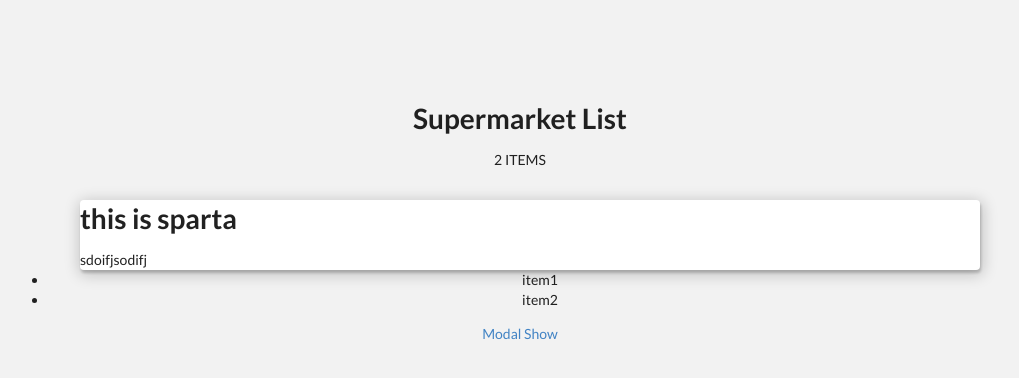
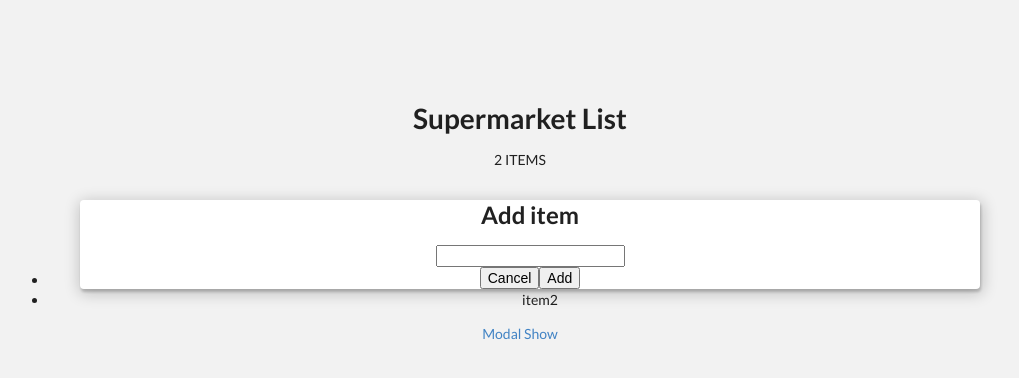
Before and after one commit to Jaguso/supermarket, a React (Create React App) app: page /modal in a window 1280 px wide. Shown: the top 378 px of the page, without its empty margins (120-1139 px from the left). Built offline with nearby package versions, Linux system fonts and the light colour scheme.

Commit message:
used flexbox

```diff
--- a/src/components/Modal.css
+++ b/src/components/Modal.css
@@ -4,3 +4,9 @@
   left: 200px;
   width: 80%;
 }
+
+#inner-div {
+  display: flex;
+  flex-direction: column;
+  align-items: center;
+}
--- a/src/components/Modal.js
+++ b/src/components/Modal.js
@@ -8,9 +8,13 @@ class Modal extends Component {
   render() {
     return  ReactDOM.createPortal(
       <div className="ui dinner modals visible active" id="main-div">
-        <div className="ui standard modal visible active">
-          <h1>this is sparta</h1>
-          <p>sdoifjsodifj</p>
+        <div className="ui standard modal visible active" id="inner-div">
+          <h2>Add item</h2>
+          <input/>
+          <div >
+            <button>Cancel</button>
+            <button>Add</button>
+          </div>
         </div>
       </div>,
       document.querySelector('#modal')
```
